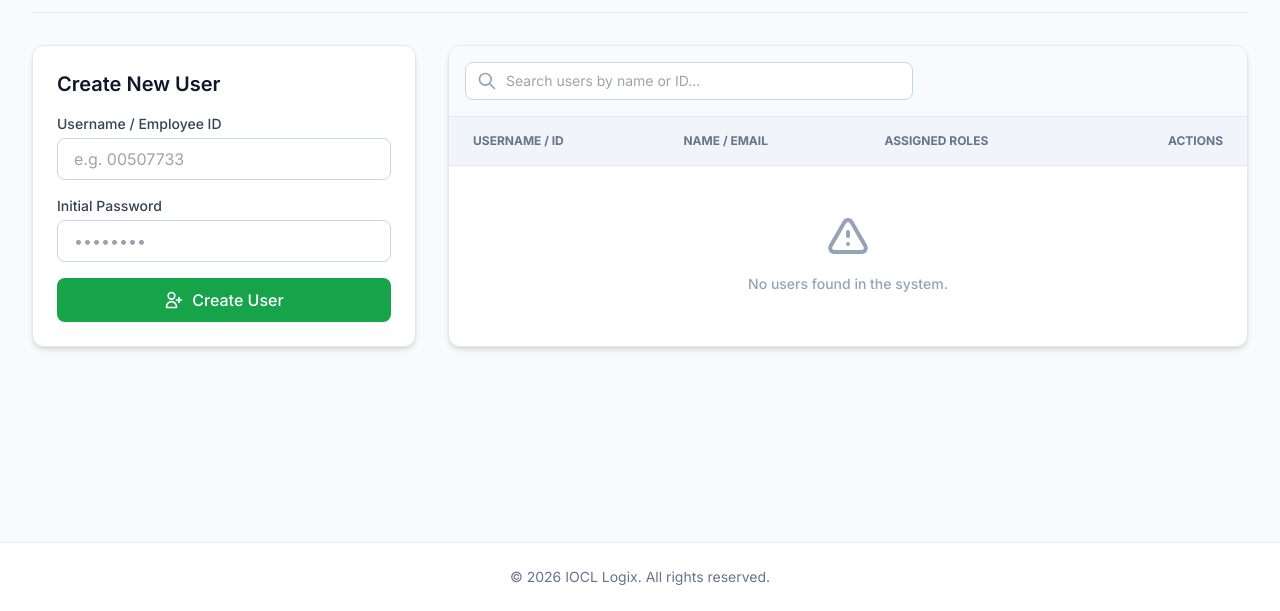
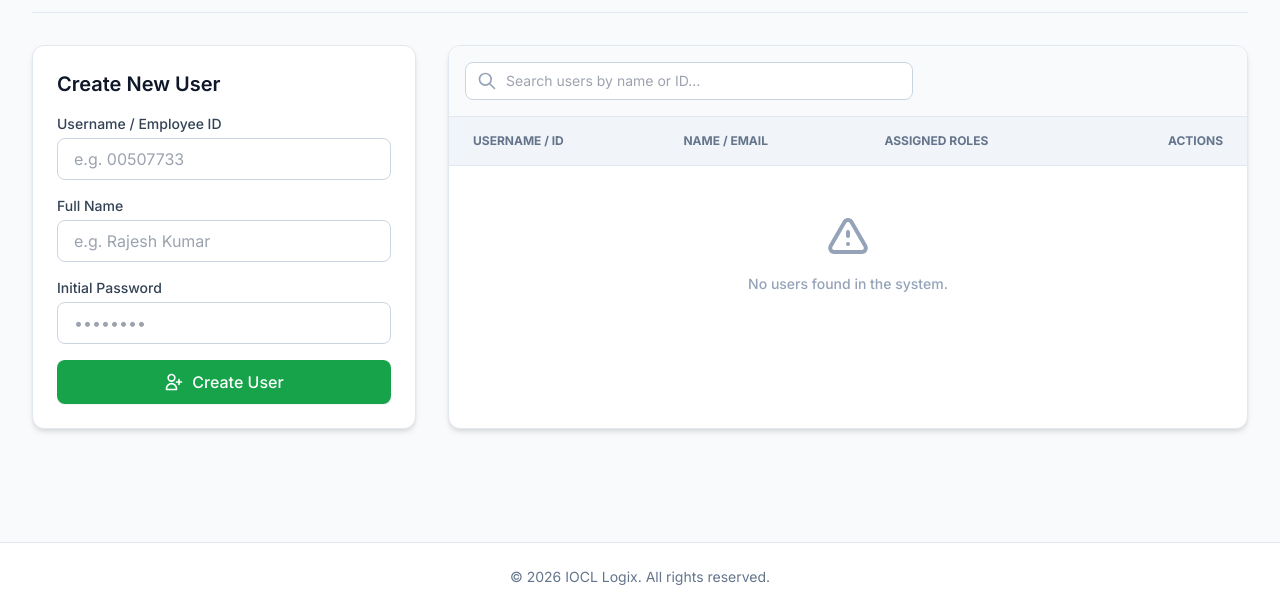
Before and after one commit to aadil007-1/IOCL-Logix, a Flask app: template app/templates/admin_users.html in a window 1280 px wide. Shown: the part 189-800 px from the top of the page. Run offline with Flask 3, Linux system fonts and the light colour scheme; the template is opened without the code that fills it, so the values that code supplies are empty; some libraries are stand-ins or nearby versions.

Commit message:
feat: add Full Name field to create user form and fix name defaulting to username

```diff
--- a/app/routes/admin_routes.py
+++ b/app/routes/admin_routes.py
@@ -189,6 +189,7 @@ def create_user():
 
     username = request.form.get('username')
     password = request.form.get('password')
+    full_name = request.form.get('full_name', '').strip() or username  # fall back to username if blank
     email = f"{username}@worklog.com"
 
     try:
@@ -199,10 +200,10 @@ def create_user():
             "email_confirm": True,
             "user_metadata": {
                 "username": username,
-                "name": username # default name to username
+                "name": full_name
             }
         })
-        flash(f'User {username} created successfully.', 'success')
+        flash(f'User {username} ({full_name}) created successfully.', 'success')
     except Exception as e:
         flash(f'Error creating user: {str(e)}', 'error')
 
--- a/app/templates/admin_users.html
+++ b/app/templates/admin_users.html
@@ -27,6 +27,10 @@
                 <div>
                     <label for="username" class="block text-sm font-medium text-slate-700 dark:text-slate-300 mb-1">Username / Employee ID</label>
                     <input type="text" id="username" name="username" required placeholder="e.g. 00507733" class="w-full px-4 py-2 bg-white dark:bg-zinc-950 border border-slate-300 dark:border-zinc-800 rounded-lg focus:ring-2 focus:ring-indigo-500 focus:border-indigo-500 text-slate-900 dark:text-white transition-all">
+                </div>
+                <div>
+                    <label for="full_name" class="block text-sm font-medium text-slate-700 dark:text-slate-300 mb-1">Full Name</label>
+                    <input type="text" id="full_name" name="full_name" required placeholder="e.g. Rajesh Kumar" class="w-full px-4 py-2 bg-white dark:bg-zinc-950 border border-slate-300 dark:border-zinc-800 rounded-lg focus:ring-2 focus:ring-indigo-500 focus:border-indigo-500 text-slate-900 dark:text-white transition-all">
                 </div>
                 <div>
                     <label for="password" class="block text-sm font-medium text-slate-700 dark:text-slate-300 mb-1">Initial Password</label>
```
